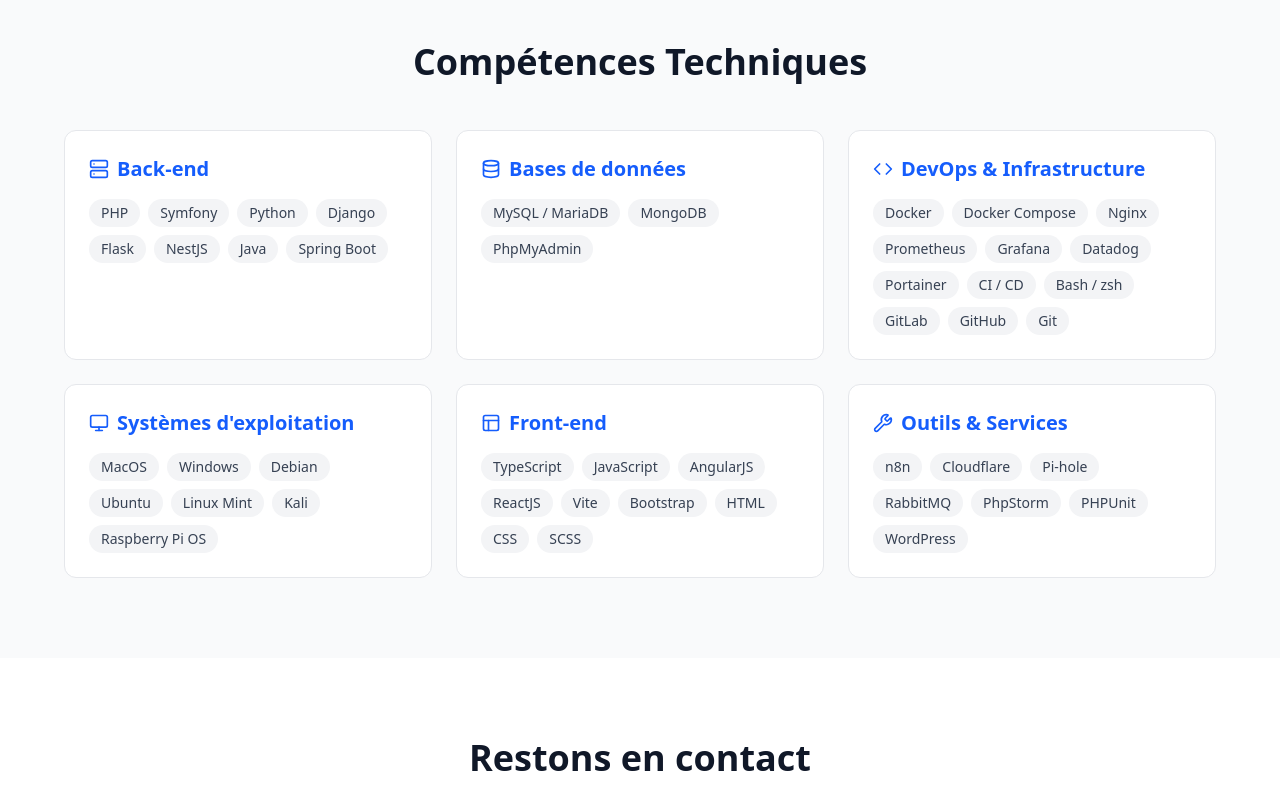
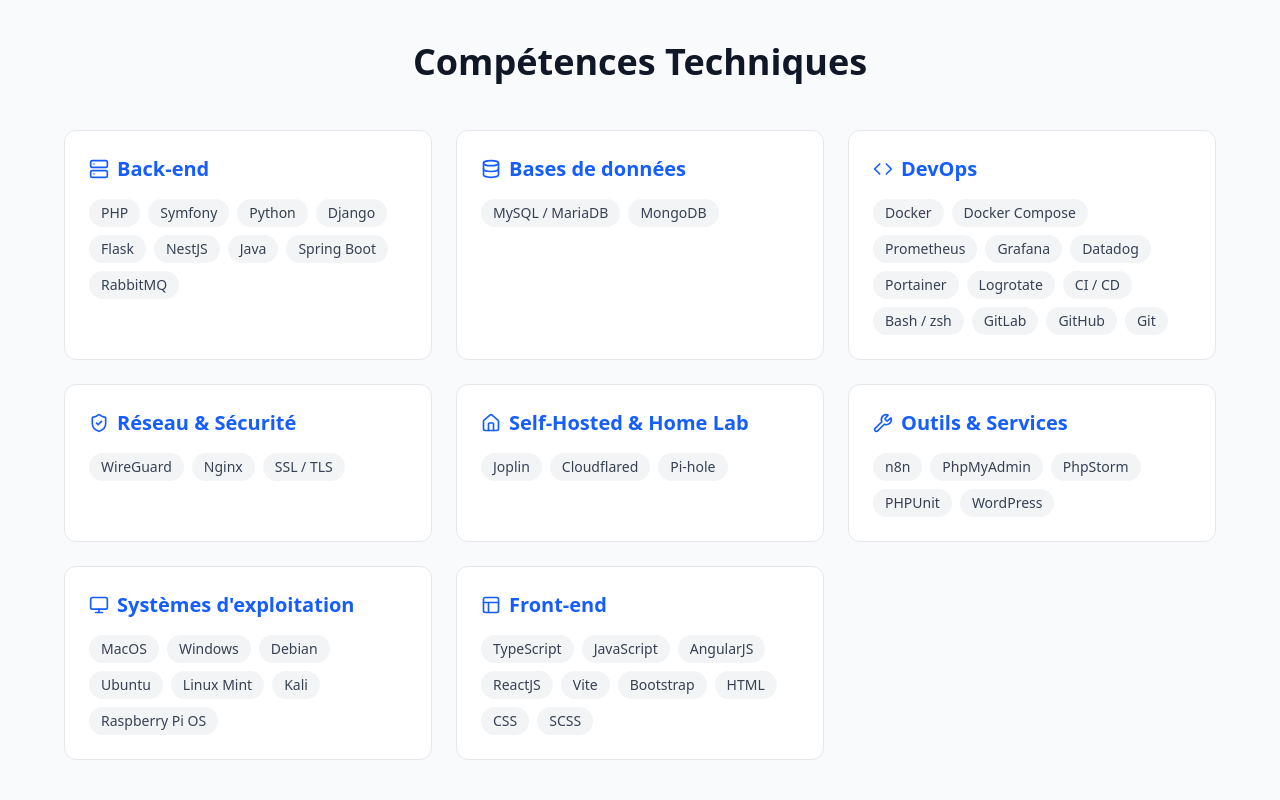
Before and after one commit to Skuskusku13/portfolio, a React (Vite) app: page / in a window 1280 px wide. Shown: the part 2940-3740 px from the top of the page. Built offline with nearby package versions, Linux system fonts and the light colour scheme.

Commit message:
add different category of skills

```diff
--- a/src/components/Skills.tsx
+++ b/src/components/Skills.tsx
@@ -1,4 +1,4 @@
-import { Server, Database, Code, Monitor, Layout, Wrench } from 'lucide-react';
+import { Server, Database, Code, Monitor, Layout, Wrench, Home, ShieldCheck } from 'lucide-react';
 import { skills } from '../data';
 
 export default function Skills() {
@@ -53,10 +53,54 @@
           <div className="bg-white dark:bg-gray-900 border border-gray-200 dark:border-gray-800 rounded-xl p-6 transition-colors duration-300">
             <h3 className="text-xl font-bold mb-4 text-blue-600 dark:text-blue-400 flex items-center gap-2">
               <Code className="w-5 h-5" />
-              DevOps & Infrastructure
+              DevOps
             </h3>
             <div className="flex flex-wrap gap-2">
               {skills.devops.map((skill, i) => (
+                <span key={i} className="px-3 py-1 bg-gray-100 dark:bg-gray-800 text-gray-700 dark:text-gray-300 rounded-full text-sm">
+                  {skill}
+                </span>
+              ))}
+            </div>
+          </div>
+
+          <div className="bg-white dark:bg-gray-900 border border-gray-200 dark:border-gray-800 rounded-xl p-6 transition-colors duration-300">
+            <h3 className="text-xl font-bold mb-4 text-blue-600 dark:text-blue-400 flex items-center gap-2">
+              <ShieldCheck className="w-5 h-5" />
+              Réseau & Sécurité
+            </h3>
+            <div className="flex flex-wrap gap-2">
+              {skills.network_security.map((skill, i) => (
+                <span key={i} className="px-3 py-1 bg-gray-100 dark:bg-gray-800 text-gray-700 dark:text-gray-300 rounded-full text-sm">
+                  {skill}
+                </span>
+              ))}
+            </div>
+          </div>
+
+          {skills.self_hosted && (
+            <div className="bg-white dark:bg-gray-900 border border-gray-200 dark:border-gray-800 rounded-xl p-6 transition-colors duration-300">
+              <h3 className="text-xl font-bold mb-4 text-blue-600 dark:text-blue-400 flex items-center gap-2">
+                <Home className="w-5 h-5" />
+                Self-Hosted & Home Lab
+              </h3>
+              <div className="flex flex-wrap gap-2">
+                {skills.self_hosted.map((skill, i) => (
+                  <span key={i} className="px-3 py-1 bg-gray-100 dark:bg-gray-800 text-gray-700 dark:text-gray-300 rounded-full text-sm">
+                    {skill}
+                  </span>
+                ))}
+              </div>
+            </div>
+          )}
+
+          <div className="bg-white dark:bg-gray-900 border border-gray-200 dark:border-gray-800 rounded-xl p-6 transition-colors duration-300">
+            <h3 className="text-xl font-bold mb-4 text-blue-600 dark:text-blue-400 flex items-center gap-2">
+              <Wrench className="w-5 h-5" />
+              Outils & Services
+            </h3>
+            <div className="flex flex-wrap gap-2">
+              {skills.tools.map((skill, i) => (
                 <span key={i} className="px-3 py-1 bg-gray-100 dark:bg-gray-800 text-gray-700 dark:text-gray-300 rounded-full text-sm">
                   {skill}
                 </span>
@@ -92,20 +136,6 @@
             </div>
           </div>
 
-          <div className="bg-white dark:bg-gray-900 border border-gray-200 dark:border-gray-800 rounded-xl p-6 transition-colors duration-300">
-            <h3 className="text-xl font-bold mb-4 text-blue-600 dark:text-blue-400 flex items-center gap-2">
-              <Wrench className="w-5 h-5" />
-              Outils & Services
-            </h3>
-            <div className="flex flex-wrap gap-2">
-              {skills.tools.map((skill, i) => (
-                <span key={i} className="px-3 py-1 bg-gray-100 dark:bg-gray-800 text-gray-700 dark:text-gray-300 rounded-full text-sm">
-                  {skill}
-                </span>
-              ))}
-            </div>
-          </div>
-
         </div>
       </div>
     </section>
--- a/src/data/index.ts
+++ b/src/data/index.ts
@@ -56,13 +56,15 @@
 ];
 
 export const skills: Skills = {
-  backend: ["PHP", "Symfony", "Python", "Django", "Flask", "NestJS", "Java", "Spring Boot"],
+  backend: ["PHP", "Symfony", "Python", "Django", "Flask", "NestJS", "Java", "Spring Boot", "RabbitMQ"],
   // data_ai: ["TensorFlow", "Keras", "Scikit-learn", "Pandas", "NumPy", "Matplotlib", "PySpark"],
-  databases: ["MySQL / MariaDB", "MongoDB", "PhpMyAdmin"],
-  devops: ["Docker", "Docker Compose", "Nginx", "Prometheus", "Grafana", "Datadog", "Portainer", "CI / CD", "Bash / zsh", "GitLab", "GitHub", "Git"],
+  databases: ["MySQL / MariaDB", "MongoDB"],
+  devops: ["Docker", "Docker Compose", "Prometheus", "Grafana", "Datadog", "Portainer", "Logrotate", "CI / CD", "Bash / zsh", "GitLab", "GitHub", "Git"],
   frontend: ["TypeScript", "JavaScript", "AngularJS", "ReactJS", "Vite", "Bootstrap", "HTML", "CSS", "SCSS"],
+  network_security: ["WireGuard", "Nginx", "SSL / TLS"],
   os: ["MacOS", "Windows", "Debian", "Ubuntu", "Linux Mint", "Kali", "Raspberry Pi OS"],
-  tools: ["n8n", "Cloudflare", "Pi-hole", "RabbitMQ", "PhpStorm", "PHPUnit", "WordPress"]
+  self_hosted: ["Joplin", "Cloudflared", "Pi-hole"],
+  tools: ["n8n", "PhpMyAdmin", "PhpStorm", "PHPUnit", "WordPress"]
 };
 
 export const projects: Project[] = [
--- a/src/types/index.ts
+++ b/src/types/index.ts
@@ -28,6 +28,8 @@
   databases: string[];
   devops: string[];
   frontend: string[];
+  network_security: string[];
   os: string[];
+  self_hosted?: string[];
   tools: string[];
 }
```
